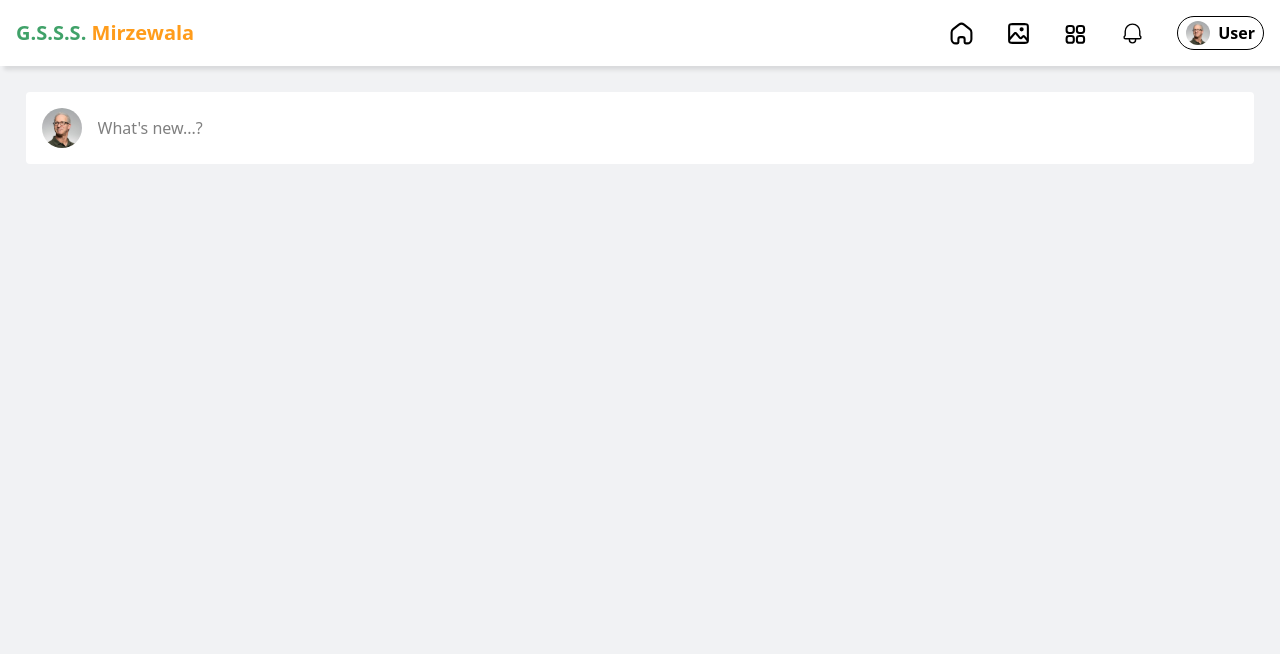
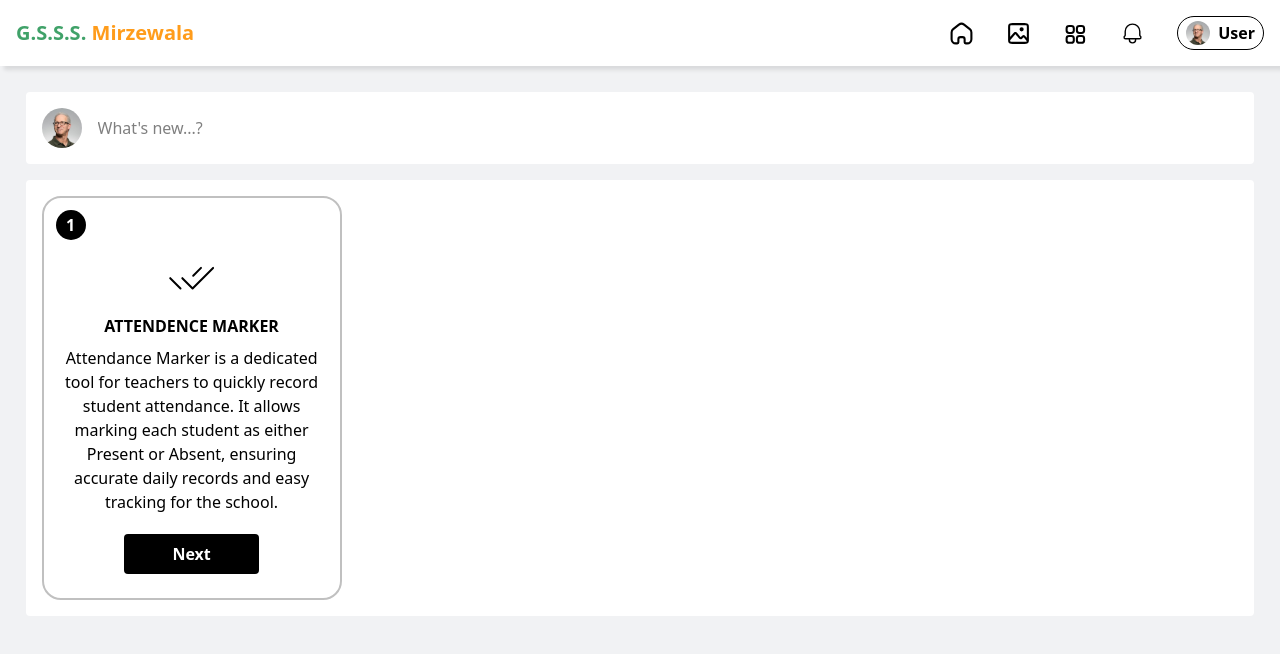
Before and after one commit to GSSS-Mirzewala/GSSS-Mirzewala, a React (Vite) app: page /dashboard in a window 1280 px wide. Shown: the top 654 px of the page. Built offline with nearby package versions, Linux system fonts and the light colour scheme; sample sign-in values are in the browser's storage.

Commit message:
Add files via upload
NEW UPDATE 10:37 AM (24/09/2025) - Added Tools Component for Teacher & Added ATM (Attendence Marker) Tool.

```diff
--- a/src/Content/Teacher.jsx
+++ b/src/Content/Teacher.jsx
@@ -3,6 +3,7 @@ import Hero from "../components/Hero";
 
 import Post from "./components/Post";
 import PostModal from "./components/PostModal";
+import Tools from "./components/Tools";
 
 function Teacher() {
   const [MODAL_STATE, UPDATE_MODAL_STATE] = useState("hidden");
@@ -17,6 +18,7 @@ function Teacher() {
           </div>
         </>
       )}
+      <Tools />
     </Hero>
   );
 }
--- /dev/null
+++ b/src/Content/components/Tools.jsx
@@ -0,0 +1,11 @@
+import ATM from "./tools/ATM";
+
+function Tools() {
+  return (
+    <div className="w-full bg-white p-4 rounded-sm flex flex-row items-center justify-between max-sm:justify-center overflow-x-auto gap-8 scroll-smooth">
+      <ATM />
+    </div>
+  );
+}
+
+export default Tools;
--- /dev/null
+++ b/src/Content/components/tools/ATM.jsx
@@ -0,0 +1,29 @@
+import styles from "./styles/ATM.module.css";
+
+// Icons
+import Check from "../../../assets/Icons/Check.svg";
+
+function ATM() {
+  return (
+    <div className={styles.CONTAINER}>
+      <div className={styles.CIRCLE}>1</div>
+      <div className="w-full flex flex-col items-center justify-center gap-2">
+        <img src={Check} alt="" />
+        <h4 className="text-center font-semibold">ATTENDENCE MARKER</h4>
+      </div>
+      <div>
+        <p className="text-center font-light text-[16px]">
+          Attendance Marker is a dedicated tool for teachers to quickly record
+          student attendance. It allows marking each student as either Present
+          or Absent, ensuring accurate daily records and easy tracking for the
+          school.
+        </p>
+      </div>
+      <div className="flex items-center justify-center py-3">
+        <button className={styles.BUTTON}>Next</button>
+      </div>
+    </div>
+  );
+}
+
+export default ATM;
--- /dev/null
+++ b/src/Content/components/tools/styles/ATM.module.css
@@ -0,0 +1,45 @@
+.CONTAINER {
+  border: 2px solid #c0c0c0;
+  padding: 0.75rem;
+  min-width: 300px;
+  max-width: 300px;
+  border-radius: 19px;
+  display: flex;
+  flex-direction: column;
+  gap: 8px;
+  transition: all 0.3s ease-in-out;
+}
+
+@media (max-width: 648px) {
+  .CONTAINER {
+    max-width: 350px;
+    width: 100%;
+    gap: 1rem;
+  }
+}
+
+.CONTAINER:hover {
+  border-color: #40a269;
+}
+
+.CIRCLE {
+  border-radius: 50%;
+  display: flex;
+  align-items: center;
+  justify-content: center;
+  width: 30px;
+  height: 30px;
+  background: #000;
+  color: #fff;
+  font-weight: 600;
+}
+
+.BUTTON {
+  background: #000;
+  color: white;
+  border-radius: 4px;
+  padding: 0.5rem 3rem;
+  font-weight: 600;
+  cursor: pointer;
+  font-size: 16px;
+}
```
Also changed, not shown: src/assets/Icons/Check.svg (added).
